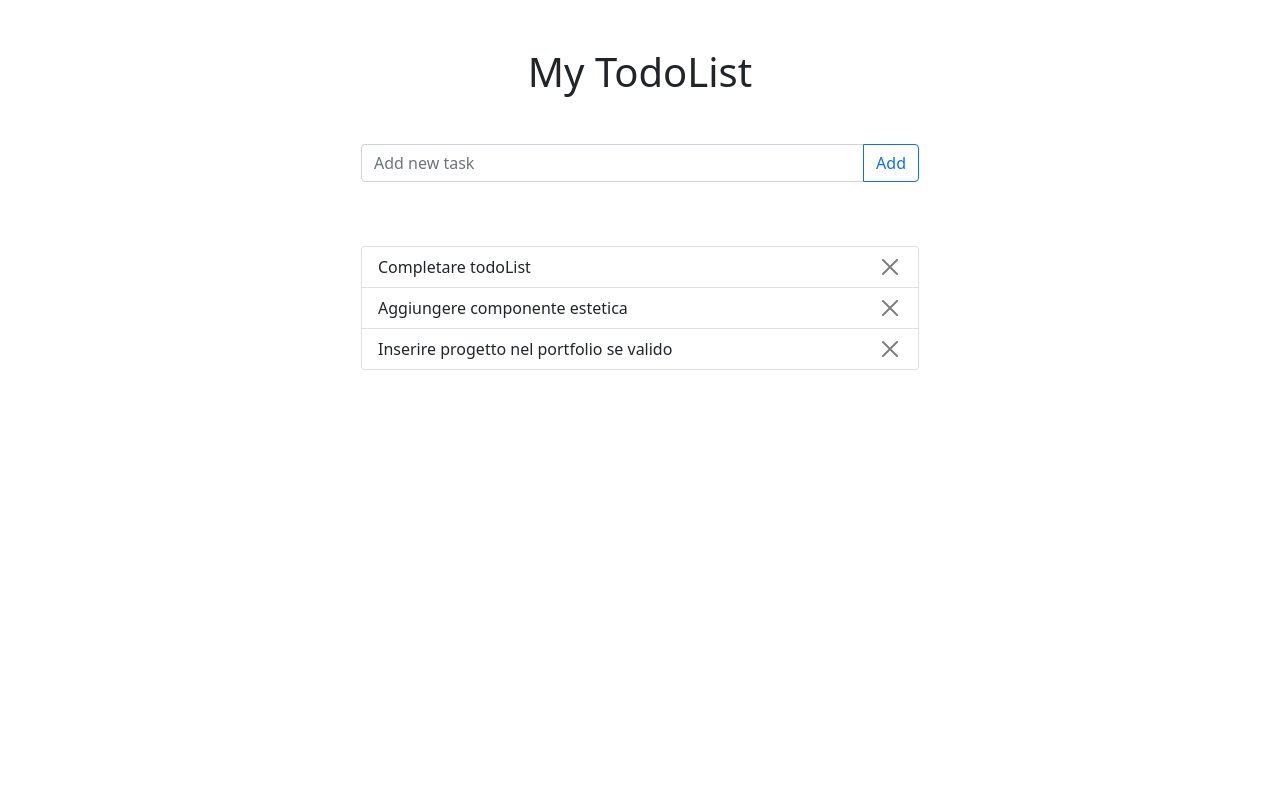
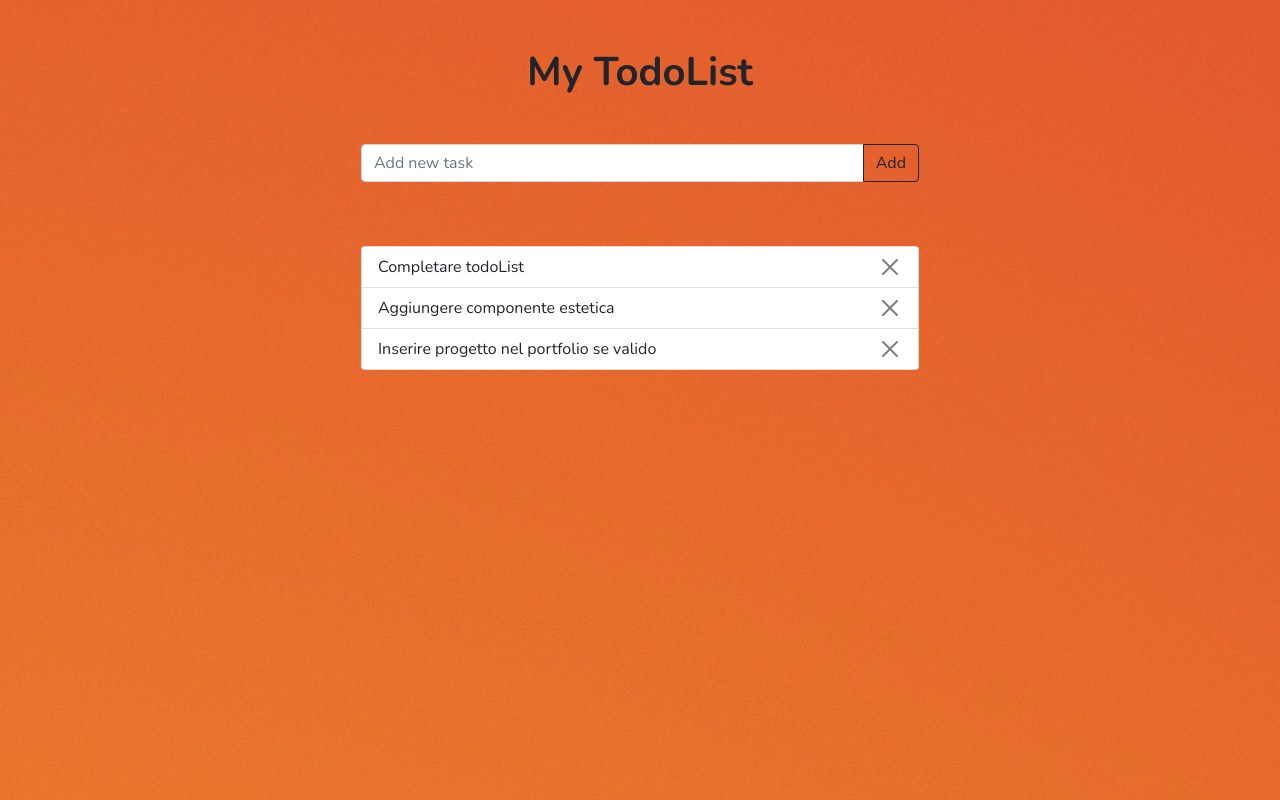
Before and after one commit to daniele-pipino/vue-todolist, a plain HTML site: page index.html in a window 1280 px wide. Drawn offline with nearby package versions, Linux system fonts and the light colour scheme.

Commit message:
aesthetic improvements

```diff
--- a/index.html
+++ b/index.html
@@ -5,6 +5,9 @@
     <meta charset="UTF-8">
     <meta http-equiv="X-UA-Compatible" content="IE=edge">
     <meta name="viewport" content="width=device-width, initial-scale=1.0">
+    <link rel="preconnect" href="https://fonts.googleapis.com">
+    <link rel="preconnect" href="https://fonts.gstatic.com" crossorigin>
+    <link href="https://fonts.googleapis.com/css2?family=Nunito:wght@300;700&display=swap" rel="stylesheet">
     <link href="https://cdn.jsdelivr.net/npm/bootstrap@5.0.2/dist/css/bootstrap.min.css" rel="stylesheet"
         integrity="sha384-EVSTQN3/azprG1Anm3QDgpJLIm9Nao0Yz1ztcQTwFspd3yD65VohhpuuCOmLASjC" crossorigin="anonymous">
     <link rel="stylesheet" href="./style/style.css">
@@ -15,7 +18,7 @@
 <body>
     <div id="root">
         <header class="text-center">
-            <h1 class="my-5">My TodoList</h1>
+            <h1 class="my-5 fw-bold">My TodoList</h1>
         </header>
         <main class="container mx-auto">
             <div class="row">
@@ -24,18 +27,20 @@
                     <div class="input-group mb-3 w-50 mx-auto">
                         <input v-model="newTask" type="text" class="form-control" placeholder="Add new task"
                             aria-label="Recipient's username" aria-describedby="button-addon2">
-                        <button @click="addTask()" class="btn btn-outline-primary" type="button">Add</button>
+                        <button @click="addTask()" class="btn btn-outline-dark" type="button">Add</button>
                     </div>
                 </div>
                 <div class="col-12 mt-5">
                     <!-- task list -->
-                    <div class="list-group w-50 mx-auto">
+                    <h4 v-if="(tasks.length == 0)" class="text-center text-dark font-monospace">No tasks</h4>
+                    <div v-else class="list-group w-50 mx-auto">
                         <ul class="list-group ">
                             <li class="list-group-item d-flex justify-content-between" v-for="(task, index) in tasks">
                                 {{task}}<button @click="deleteTask(index)" type=" button" class="btn-close"
                                     aria-label="Close"></button>
                             </li>
                         </ul>
+
                     </div>
                 </div>
             </div>
--- a/style/style.css
+++ b/style/style.css
@@ -0,0 +1,4 @@
+body{
+    font-family: 'Nunito', sans-serif;
+    background-image: url(../img/luke-chesser-tgrBcf7S_dY-unsplash.jpg);
+}
```
Also changed, not shown: img/luke-chesser-tgrBcf7S_dY-unsplash.jpg (added), 1 other file.
